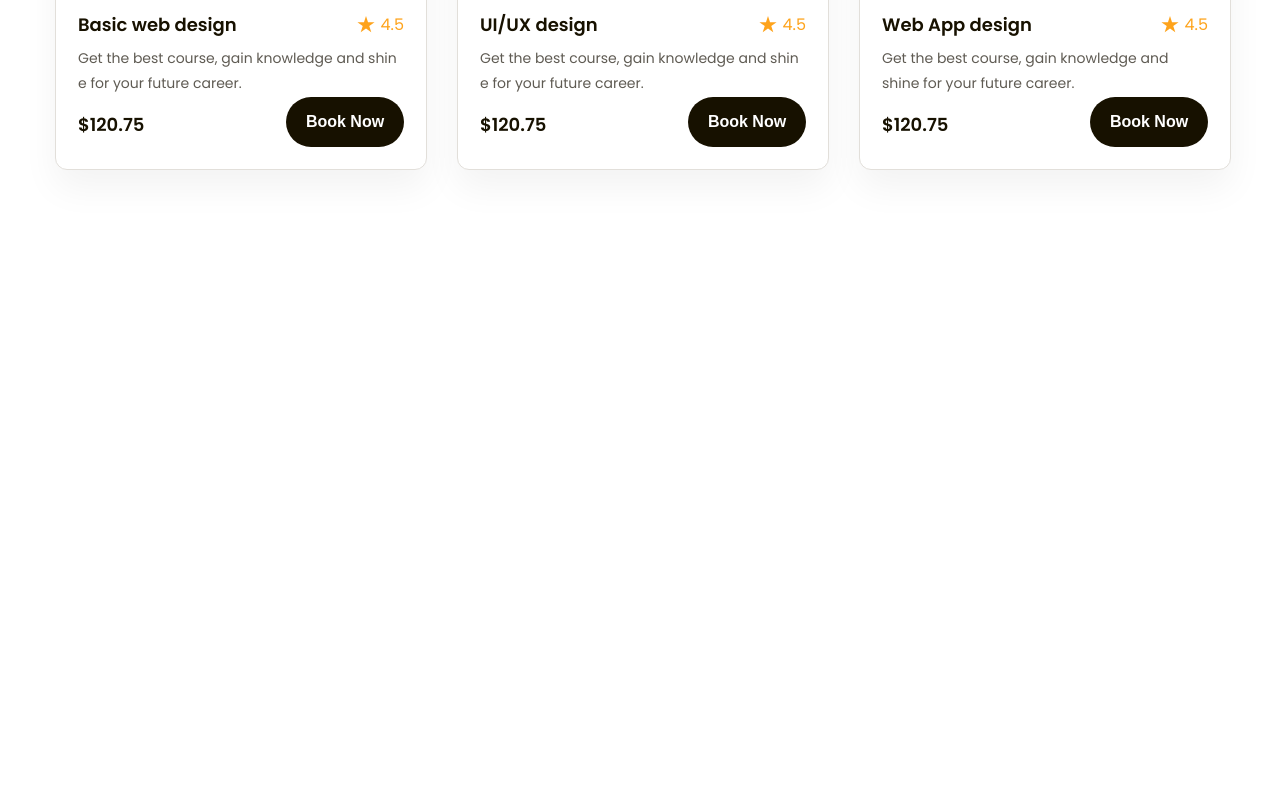
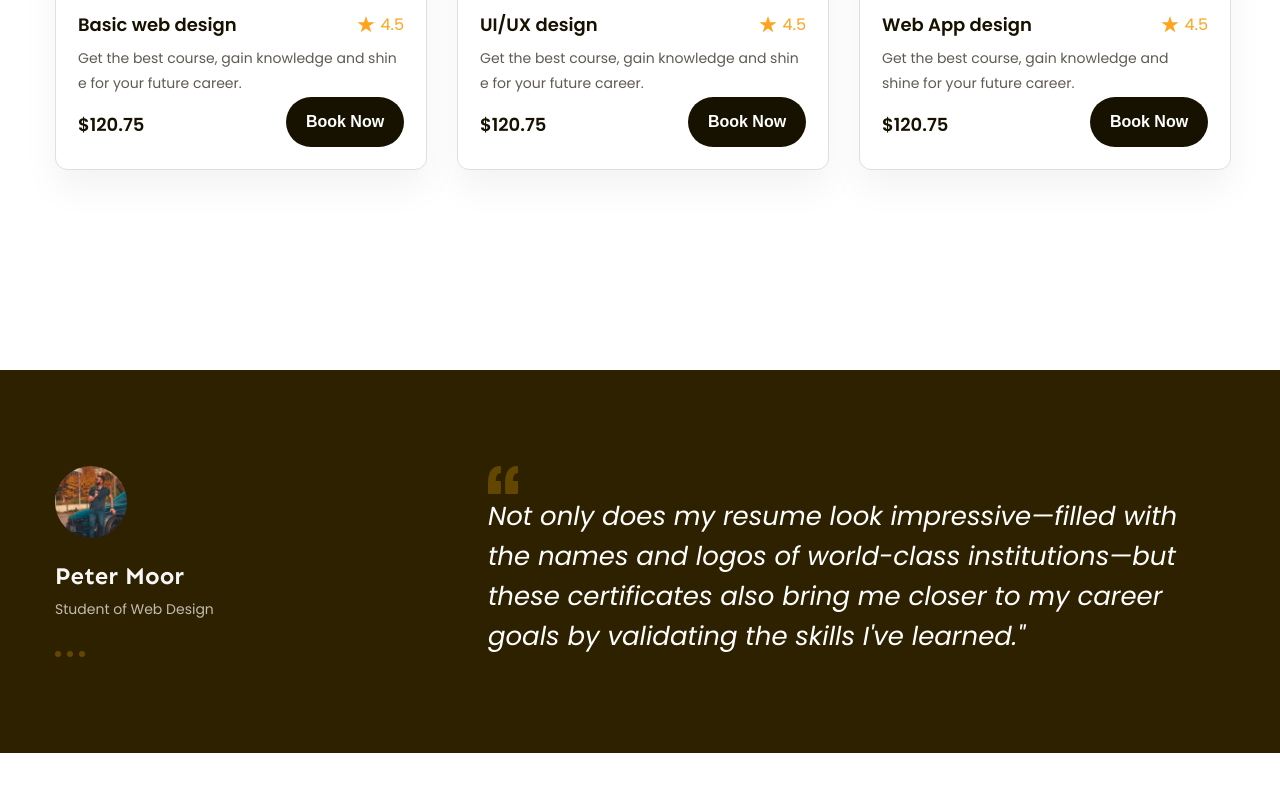
Before and after one commit to giangnguyentruong/f8-htmlcss-02, a plain HTML site: page index.html in a window 1280 px wide. Shown: the part 1565-2356 px from the top of the page. After the commit the page ends 2318 px from the top, so only its background shows below. Drawn offline with Linux system fonts and the light colour scheme.

Commit message:
Feedback #1

```diff
--- a/assets/css/styles.css
+++ b/assets/css/styles.css
@@ -22,7 +22,7 @@ body {
 }
 
 /* Common */
-.content {
+.main-content {
     width: 1170px;
     max-width: calc(100% - 48px);
     margin-left: auto;
@@ -273,7 +273,7 @@ a {
 
 /* Popular */
 .popular {
-    padding-top: 200px;
+    margin-top: 200px;
 }
 
 .popular .popular-top {
@@ -388,3 +388,69 @@ a {
 .popular .course-list .book-btn {
     border: none;
 }
+
+/* Feedback */
+.feedback {
+    margin-top: 200px;
+    padding: 96px 0;
+    background: #2e2100;
+}
+
+.feedback-item {
+    display: flex;
+    justify-content: space-between;
+}
+
+.feedback-item .avatar {
+    width: 72px;
+    height: 72px;
+    border-radius: 50%;
+    object-fit: cover;
+}
+
+.feedback-item .info .title {
+    margin-top: 18px;
+    color: #f7f7f7;
+    font-family: var(--font-heading);
+    font-size: 2.4rem;
+    line-height: 1.41; /* 141.667% */
+    font-weight: 700;
+}
+
+.feedback-item .info .desc {
+    margin-top: 4px;
+    color: #bfbcb2;
+    font-size: 1.4rem;
+    line-height: 1.85; /* 185.714% */
+    font-weight: 400;
+}
+
+.feedback-item .dots {
+    display: flex;
+    margin-top: 28px;
+}
+
+.feedback-item .dot {
+    margin-right: 6px;
+    width: 6px;
+    height: 6px;
+    border-radius: 50%;
+    background: #634700;
+}
+
+.feedback-item .dot:hover {
+    background: #fea31b;
+    cursor: pointer;
+}
+
+.feedback-item .content {
+    width: 63%;
+}
+
+.feedback-item .content blockquote {
+    color: #fff;
+    font-size: 2.6rem;
+    font-style: italic;
+    font-weight: 400;
+    line-height: 1.53;
+}
--- a/index.html
+++ b/index.html
@@ -16,9 +16,9 @@
             rel="stylesheet"
         />
     </head>
-    <body style="height: 5000px">
+    <body>
         <header class="fixed-header">
-            <div class="content">
+            <div class="main-content">
                 <!-- Navbar -->
                 <nav class="navbar">
                     <!-- Logo -->
@@ -40,7 +40,7 @@
         <main>
             <!-- Hero -->
             <div class="hero">
-                <div class="content">
+                <div class="main-content">
                     <div class="body">
                         <!-- Hero-left -->
                         <div class="media-block">
@@ -132,7 +132,7 @@
             </div>
             <!-- Popular -->
             <div class="popular">
-                <div class="content">
+                <div class="main-content">
                     <div class="popular-top">
                         <div class="info">
                             <h2 class="heading lv2">Our popular courses</h2>
@@ -282,6 +282,45 @@
                     </div>
                 </div>
             </div>
+
+            <!-- Feedback -->
+            <div class="feedback">
+                <div class="main-content">
+                    <div class="feedback-list">
+                        <div class="feedback-item">
+                            <div class="info">
+                                <img
+                                    src="./assets/img/feedback-avatar -1.jpg"
+                                    alt="Peter Moor"
+                                    class="avatar"
+                                />
+                                <p class="title">Peter Moor</p>
+                                <p class="desc">Student of Web Design</p>
+                                <div class="dots">
+                                    <span class="dot"></span>
+                                    <span class="dot"></span>
+                                    <span class="dot"></span>
+                                </div>
+                            </div>
+                            <div class="content">
+                                <img
+                                    src="./assets/img/open-quotes.svg"
+                                    alt=""
+                                    class="open-quotes"
+                                />
+                                <blockquote>
+                                    Not only does my resume look
+                                    impressive—filled with the names and logos
+                                    of world-class institutions—but these
+                                    certificates also bring me closer to my
+                                    career goals by validating the skills I've
+                                    learned."
+                                </blockquote>
+                            </div>
+                        </div>
+                    </div>
+                </div>
+            </div>
         </main>
     </body>
 </html>
```
Also changed, not shown: assets/img/dot-1-3.svg (added), assets/img/dot-2.svg (added), assets/img/feedback-avatar -1.jpg (added), assets/img/open-quotes.svg (added).
